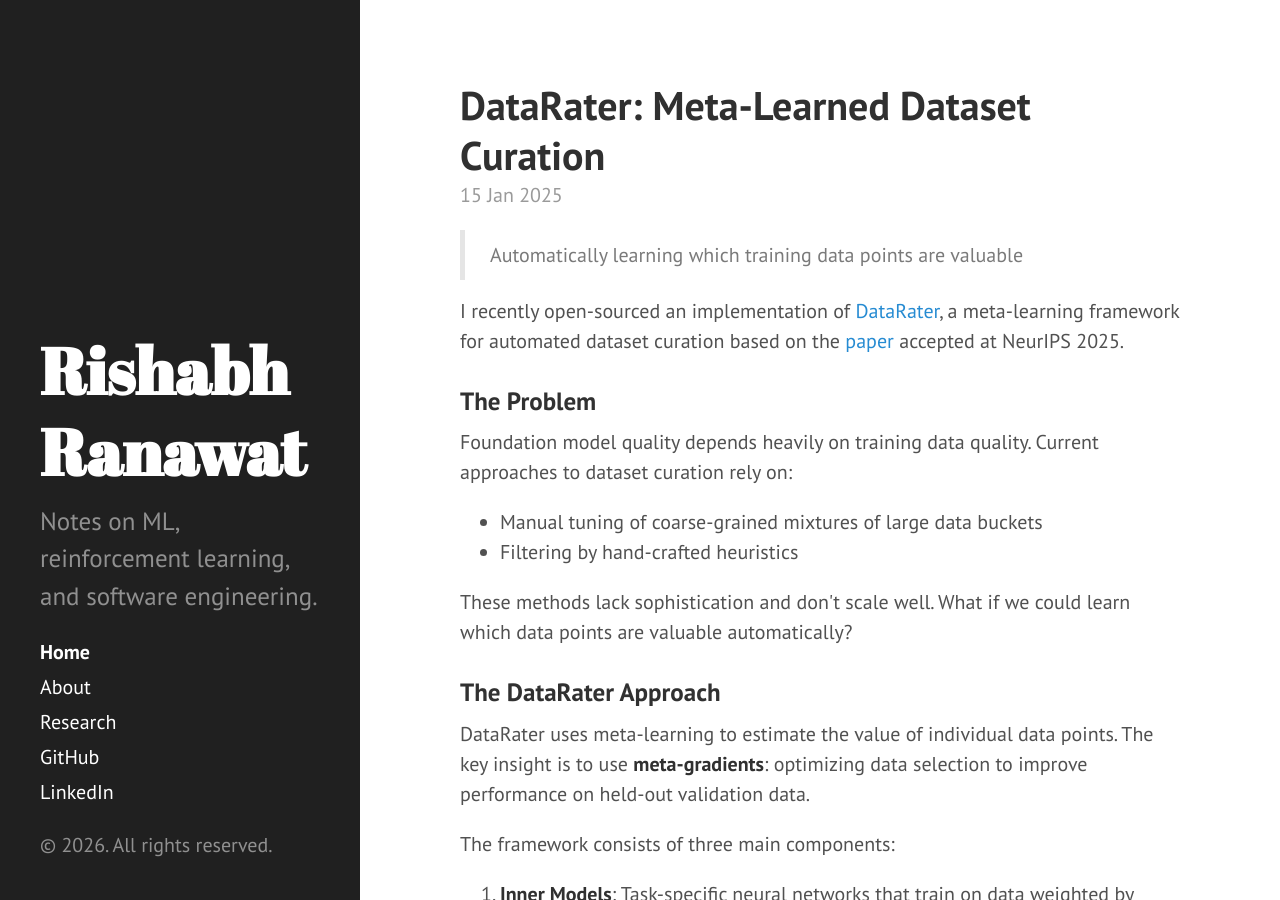
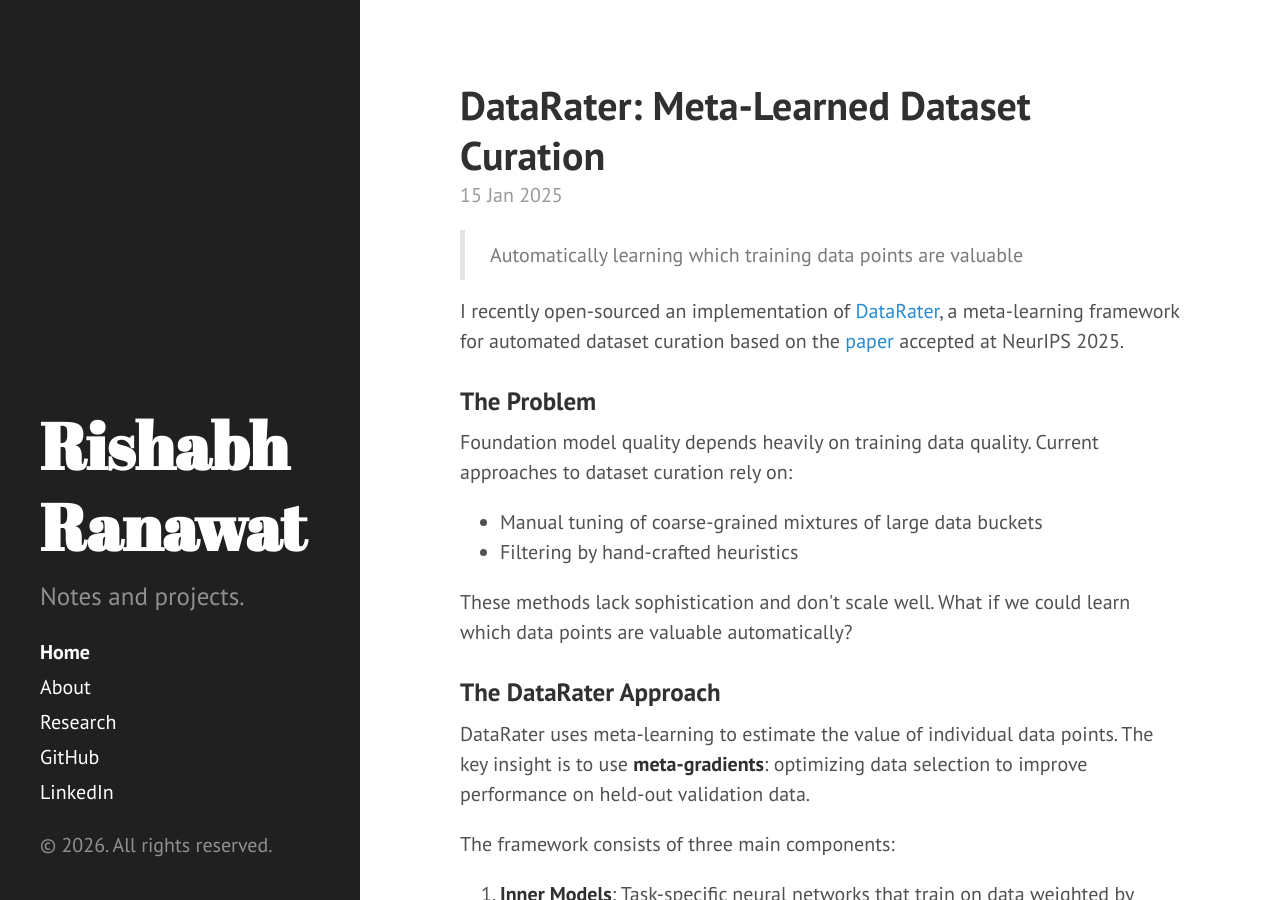
Before and after one commit to rishabhranawat/rishabhranawat.github.io, a Jekyll site: the page built from index.html, in a window 1280 px wide and 900 px high. Built offline with Jekyll 4.4.1, drawn with Linux system fonts in a browser that asks for light colours; the list of posts is cut into pages by our own code.

Commit message:
Simplify site description

```diff
--- a/_config.yml
+++ b/_config.yml
@@ -8,7 +8,7 @@
 # Setup
 title:            'Rishabh Ranawat'
 tagline:          'Software Engineer @ Google'
-description:      'Notes on ML, reinforcement learning, and software engineering.'
+description:      'Notes and projects.'
 baseurl:          ''
 
 author:
```
